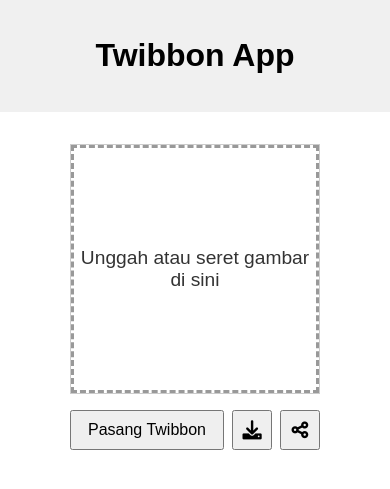
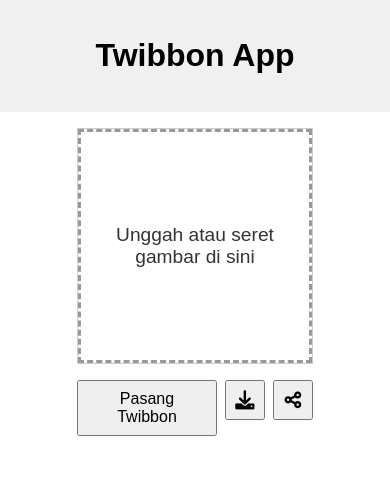
Before and after one commit to xtcodes/xtcodes.github.io, a Jekyll site: the page built from index.html, in a window 390 px wide. Shown: the top 489 px of the page. Built offline with Jekyll 4.4.1, drawn with Linux system fonts in a browser that asks for light colours.

Commit message:
Update style.css

```diff
--- a/assets/css/style.css
+++ b/assets/css/style.css
@@ -21,63 +21,58 @@ header {
   box-sizing: border-box;
 }
 
+/* --- AREA CANVAS RESPONSIVE (PERBAIKAN) --- */
 .canvas-container {
-    /* Pastikan container kanvas mengisi lebar twibbon-app */
   width: 100%;
   margin-bottom: 0.5rem;
 }
 
 .canvas-sizer {
+  position: relative;
   width: 100%;
-    padding-bottom: 100%;
-    position: relative;
+  aspect-ratio: 1 / 1; /* membuat tetap persegi tapi fleksibel */
   overflow: hidden;
 }
 
 .canvas-wrapper {
   position: absolute;
-    top: 0;
-    left: 0;
+  inset: 0;
   width: 100%;
   height: 100%;
-
   display: flex;
   justify-content: center;
   align-items: center;
-
   cursor: pointer;
-
   border: 1px solid #ccc;
   box-sizing: border-box;
 }
 
 canvas {
+  display: block;
   width: 100%;
   height: 100%;
-  display: block;
   border: none;
+  max-width: 100%;
+  max-height: 100%;
+  object-fit: contain;
 }
 
-/* STYLE UNTUK DROP AREA/OVERLAY */
+/* --- STYLE UNTUK DROP AREA/OVERLAY --- */
 .drop-overlay {
   position: absolute;
   top: 0;
   left: 0;
   width: 100%;
   height: 100%;
-
   box-sizing: border-box;
-
   display: flex;
   flex-direction: column;
   justify-content: center;
   align-items: center;
-
   background-color: rgba(255, 255, 255, 0.9);
   color: #333;
   font-size: 1.2rem;
   text-align: center;
-
   border: 3px dashed transparent;
   transition: opacity 0.3s, background-color 0.2s;
   z-index: 10;
@@ -131,16 +126,17 @@ img {
   min-width: 40px;
   height: 40px;
   flex-shrink: 0;
-
   display: flex;
   justify-content: center;
   align-items: center;
   font-size: 1.2rem;
 }
 
+/* --- Responsif untuk layar kecil --- */
 @media (max-width: 700px) {
   .twibbon-app {
     margin: 0 auto;
-      width: auto;
+    width: 95%;
+    padding: 1rem;
   }
 }
```
Lines whose indentation alone changed are shown as unchanged.
